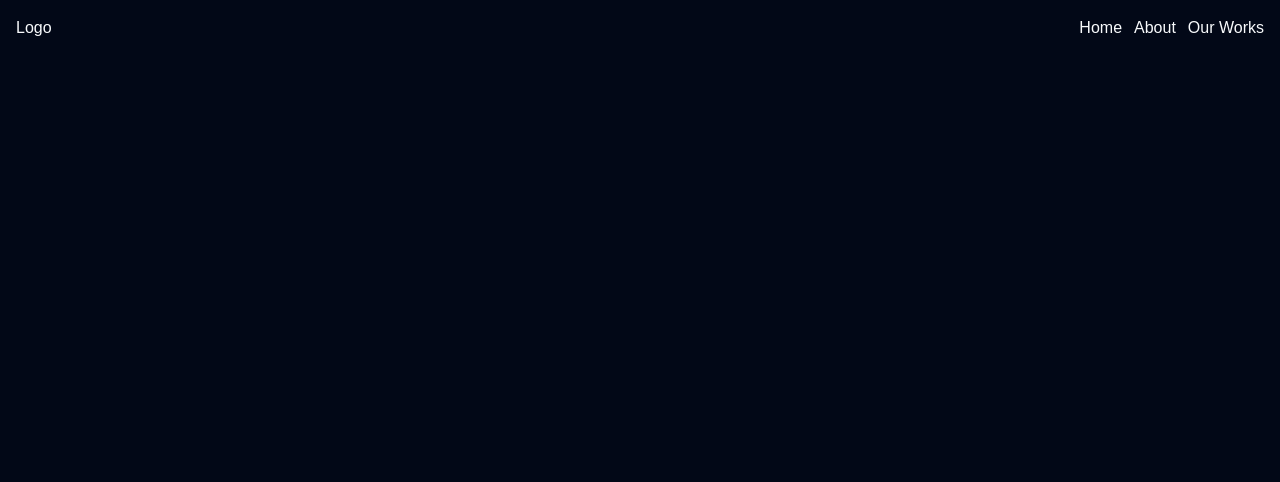
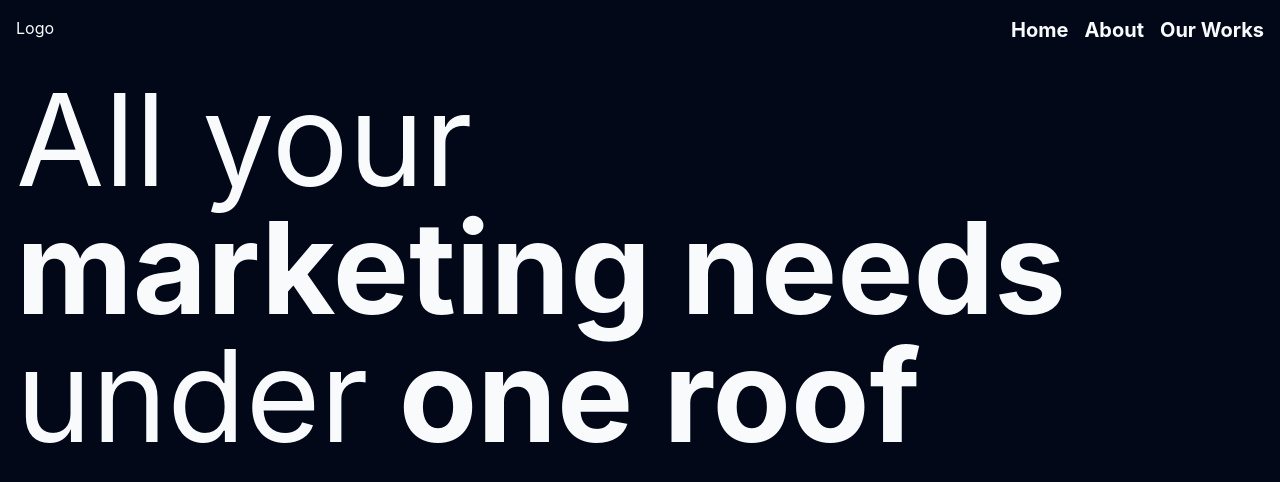
Before and after one commit to seanmarinass/uili-v2, a Next.js app: page / in a window 1280 px wide. Shown: the top 482 px of the page. Built offline with nearby package versions, Linux system fonts and the light colour scheme.

Commit message:
added home section

```diff
--- a/app/globals.css
+++ b/app/globals.css
@@ -3,7 +3,7 @@
 @tailwind utilities;
 
 body {
-  font-family: Arial, Helvetica, sans-serif;
+  font-family: Inter, sans-serif;
 }
 
 @layer base {
--- a/app/layout.tsx
+++ b/app/layout.tsx
@@ -1,18 +1,18 @@
 import type { Metadata } from "next";
-import localFont from "next/font/local";
+// import localFont from "next/font/local";
 import "./globals.css";
 import Navbar from "@/components/Navbar";
 
-const geistSans = localFont({
-  src: "./fonts/GeistVF.woff",
-  variable: "--font-geist-sans",
-  weight: "100 900",
-});
-const geistMono = localFont({
-  src: "./fonts/GeistMonoVF.woff",
-  variable: "--font-geist-mono",
-  weight: "100 900",
-});
+// const geistSans = localFont({
+//   src: "./fonts/GeistVF.woff",
+//   variable: "--font-geist-sans",
+//   weight: "100 900",
+// });
+// const geistMono = localFont({
+//   src: "./fonts/GeistMonoVF.woff",
+//   variable: "--font-geist-mono",
+//   weight: "100 900",
+// });
 
 export const metadata: Metadata = {
   title: "Uili Print v2",
@@ -26,9 +26,7 @@ export default function RootLayout({
 }>) {
   return (
     <html lang="en">
-      <body
-        className={`${geistSans.variable} ${geistMono.variable} dark antialiased`}
-      >
+      <body className={`flex flex-col gep-[1rem] font-inter dark antialiased`}>
         <Navbar />
         {children}
       </body>
--- a/app/page.tsx
+++ b/app/page.tsx
@@ -1,5 +1,9 @@
-import Image from "next/image";
+import HomeSection from "../sections/HomeSection";
 
 export default function Home() {
-  return <div className=""></div>;
+  return (
+    <main className="flex flex-col p-[1rem] justify-center align-middle items-center w-full">
+      <HomeSection />
+    </main>
+  );
 }
--- a/components/Navbar.tsx
+++ b/components/Navbar.tsx
@@ -35,19 +35,13 @@ export default function Navbar() {
       </div>
 
       <NavigationMenu>
-        <NavigationMenuList className="flex gap-[0.5rem]">
+        <NavigationMenuList className="flex gap-[0.75rem] text-xl font-bold">
           {navbarItems.map((item, index) => {
             const { href, label } = item;
 
             return (
               <NavigationMenuItem key={index}>
-                <NavigationMenuTrigger
-                  onClick={() => {
-                    console.log(`Hello ${label}`);
-                  }}
-                >
-                  {label}
-                </NavigationMenuTrigger>
+                <NavigationMenuTrigger>{label}</NavigationMenuTrigger>
               </NavigationMenuItem>
             );
           })}
--- a/package.json
+++ b/package.json
@@ -18,7 +18,8 @@
     "react": "^18.3.1",
     "react-dom": "^18.3.1",
     "tailwind-merge": "^2.5.4",
-    "tailwindcss-animate": "^1.0.7"
+    "tailwindcss-animate": "^1.0.7",
+    "typeface-inter": "^3.18.1"
   },
   "devDependencies": {
     "@types/node": "^20",
--- /dev/null
+++ b/sections/HomeSection.tsx
@@ -0,0 +1,14 @@
+export default function HomeSection() {
+  return (
+    <section className="w-full text-9xl">
+      <h2 className="text-9xl">All your</h2>
+
+      <h2 className="font-bold">marketing needs</h2>
+
+      <h2>
+        under
+        <span className="font-bold"> one roof</span>
+      </h2>
+    </section>
+  );
+}
--- a/tailwind.config.ts
+++ b/tailwind.config.ts
@@ -6,57 +6,61 @@ const config: Config = {
     "./pages/**/*.{js,ts,jsx,tsx,mdx}",
     "./components/**/*.{js,ts,jsx,tsx,mdx}",
     "./app/**/*.{js,ts,jsx,tsx,mdx}",
+    "./sections/**/*.{js,ts,jsx,tsx,mdx}",
   ],
   theme: {
     extend: {
       colors: {
-  			background: 'hsl(var(--background))',
-  			foreground: 'hsl(var(--foreground))',
+        background: "hsl(var(--background))",
+        foreground: "hsl(var(--foreground))",
         card: {
-  				DEFAULT: 'hsl(var(--card))',
-  				foreground: 'hsl(var(--card-foreground))'
+          DEFAULT: "hsl(var(--card))",
+          foreground: "hsl(var(--card-foreground))",
         },
         popover: {
-  				DEFAULT: 'hsl(var(--popover))',
-  				foreground: 'hsl(var(--popover-foreground))'
+          DEFAULT: "hsl(var(--popover))",
+          foreground: "hsl(var(--popover-foreground))",
         },
         primary: {
-  				DEFAULT: 'hsl(var(--primary))',
-  				foreground: 'hsl(var(--primary-foreground))'
+          DEFAULT: "hsl(var(--primary))",
+          foreground: "hsl(var(--primary-foreground))",
         },
         secondary: {
-  				DEFAULT: 'hsl(var(--secondary))',
-  				foreground: 'hsl(var(--secondary-foreground))'
+          DEFAULT: "hsl(var(--secondary))",
+          foreground: "hsl(var(--secondary-foreground))",
         },
         muted: {
-  				DEFAULT: 'hsl(var(--muted))',
-  				foreground: 'hsl(var(--muted-foreground))'
+          DEFAULT: "hsl(var(--muted))",
+          foreground: "hsl(var(--muted-foreground))",
         },
         accent: {
-  				DEFAULT: 'hsl(var(--accent))',
-  				foreground: 'hsl(var(--accent-foreground))'
+          DEFAULT: "hsl(var(--accent))",
+          foreground: "hsl(var(--accent-foreground))",
         },
         destructive: {
-  				DEFAULT: 'hsl(var(--destructive))',
-  				foreground: 'hsl(var(--destructive-foreground))'
+          DEFAULT: "hsl(var(--destructive))",
+          foreground: "hsl(var(--destructive-foreground))",
         },
-  			border: 'hsl(var(--border))',
-  			input: 'hsl(var(--input))',
-  			ring: 'hsl(var(--ring))',
+        border: "hsl(var(--border))",
+        input: "hsl(var(--input))",
+        ring: "hsl(var(--ring))",
         chart: {
-  				'1': 'hsl(var(--chart-1))',
-  				'2': 'hsl(var(--chart-2))',
-  				'3': 'hsl(var(--chart-3))',
-  				'4': 'hsl(var(--chart-4))',
-  				'5': 'hsl(var(--chart-5))'
-  			}
+          "1": "hsl(var(--chart-1))",
+          "2": "hsl(var(--chart-2))",
+          "3": "hsl(var(--chart-3))",
+          "4": "hsl(var(--chart-4))",
+          "5": "hsl(var(--chart-5))",
+        },
       },
       borderRadius: {
-  			lg: 'var(--radius)',
-  			md: 'calc(var(--radius) - 2px)',
-  			sm: 'calc(var(--radius) - 4px)'
-  		}
-  	}
+        lg: "var(--radius)",
+        md: "calc(var(--radius) - 2px)",
+        sm: "calc(var(--radius) - 4px)",
+      },
+      fontFamily: {
+        inter: ["Inter", "sans-serif"],
+      },
+    },
   },
   plugins: [require("tailwindcss-animate")],
 };
```
Also changed, not shown: 1 other file (tests, documents, lock files or other folders). Lines whose indentation alone changed are shown as unchanged.
